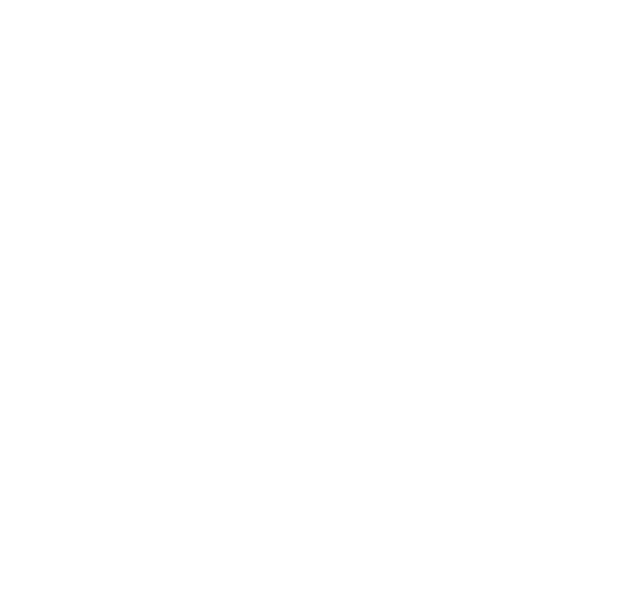
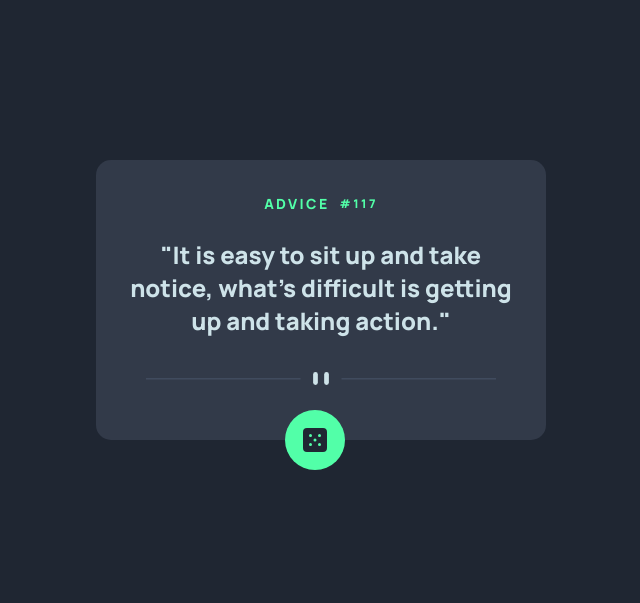
Before and after one commit to MateusLucSantos/gerador-conselhos, a plain HTML site: page index.html in a window 1280 px wide. Shown: the whole page, without its empty margins (319-959 px from the left). Drawn offline with Linux system fonts and the light colour scheme.

Commit message:
html css advice generator done

```diff
--- a/index.html
+++ b/index.html
@@ -1,15 +1,45 @@
 <!DOCTYPE html>
 <html lang="en">
-<head>
-    <meta charset="UTF-8">
-    <meta http-equiv="X-UA-Compatible" content="IE=edge">
-    <meta name="viewport" content="width=device-width, initial-scale=1.0">
-    <title>Gerador de Conselho</title>
-    <link rel="stylesheet" href="./src/css/reset.css">
-    <link rel="stylesheet" href="./src/css/variables.css">
-    <link rel="stylesheet" href="./src/css/style.css">
-</head>
-<body>
-
-</body>
+    <head>
+        <meta charset="UTF-8" />
+        <meta http-equiv="X-UA-Compatible" content="IE=edge" />
+        <meta name="viewport" content="width=device-width, initial-scale=1.0" />
+        <link
+            rel="shortcut icon"
+            href="./src/image/favicon-32x32.png"
+            type="image/x-icon"
+        />
+        <title>Gerador de Conselho</title>
+        <link rel="stylesheet" href="./src/css/reset.css" />
+        <link rel="stylesheet" href="./src/css/variables.css" />
+        <link rel="stylesheet" href="./src/css/style.css" />
+    </head>
+    <body>
+        <div class="container">
+            <div class="card">
+                <h2 class="title">Advice <span>#117</span></h2>
+                <p class="phrase">
+                    "It is easy to sit up and take notice, what's difficult is
+                    getting up and taking action."
+                </p>
+                <picture>
+                    <source
+                        width=" 350px"
+                        media="(min-width: 450px)"
+                        srcset="./src/image/pattern-divider-desktop.svg"
+                    />
+                    <img
+                        width="250px"
+                        src="./src/image/pattern-divider-mobile.svg"
+                        alt="linha divisão"
+                    />
+                </picture>
+                <div class="container-dice">
+                    <div class="dice">
+                        <img src="./src/image/icon-dice.svg" alt="" />
+                    </div>
+                </div>
+            </div>
+        </div>
+    </body>
 </html>
--- a/src/css/reset.css
+++ b/src/css/reset.css
@@ -0,0 +1,11 @@
+@import url('https://fonts.googleapis.com/css2?family=Manrope:wght@800&display=swap');
+
+* {
+    margin: 0;
+    padding: 0;
+    box-sizing: border-box;
+}
+
+p, h2, span {
+    font-family: 'Manrope', sans-serif;
+}
--- a/src/css/style.css
+++ b/src/css/style.css
@@ -0,0 +1,87 @@
+body {
+    display: flex;
+    justify-content: center;
+    align-items: center;
+    background-color: var(--background-color);
+}
+
+.container {
+    max-width: 940px;
+    height: 600px;
+    display: flex;
+    justify-content: center;
+    align-items: center;
+}
+
+.card {
+    position: relative;
+    width: 450px;
+    height: 280px;
+    background-color: var(--advice-card-color);
+    border-radius: 15px;
+}
+
+h2.title {
+    display: flex;
+    align-items: center;
+    justify-content: center;
+    margin-top: 34px;
+    text-transform: uppercase;
+    font-size: 14px;
+    color: var(--advice-dice-color);
+    letter-spacing: .15rem;
+}
+h2.title span {
+    padding-left: 10px;
+    font-size: 12px;
+}
+
+p.phrase {
+    display: flex;
+    flex: 1;
+    padding: 25px;
+    text-align: center;
+    font-size: 24px;
+    color: var( --text-color);
+}
+
+picture {
+    padding: 10px;
+    display: flex;
+    justify-content: center;
+}
+
+.dice {
+    position: absolute;
+    bottom: -30px;
+    left: 42%;
+    display: flex;
+    align-items: center;
+    justify-content: center;
+    border-radius: 50%;
+    width: 60px;
+    height: 60px;
+    background-color: var(--advice-dice-color);
+}
+
+@media(max-width: 425px){
+    .card {
+
+        width: 300px;
+        height: 280px;
+
+    }
+    p.phrase {
+        font-size: 20px;
+    }
+
+    picture {
+        padding: 0;
+    }
+
+    .dice {
+
+        left: 38%;
+
+    }
+}
--- a/src/css/variables.css
+++ b/src/css/variables.css
@@ -0,0 +1,6 @@
+:root {
+    --text-color: hsl(193, 38%, 86%);
+    --advice-dice-color: hsl(150, 100%, 66%);
+    --advice-card-color: hsl(217, 19%, 24%);
+    --background-color: hsl(218, 23%, 16%);
+}
```
Also changed, not shown: src/image/favicon-32x32.png (added), src/image/icon-dice.svg (added), src/image/pattern-divider-desktop.svg (added), src/image/pattern-divider-mobile.svg (added).
